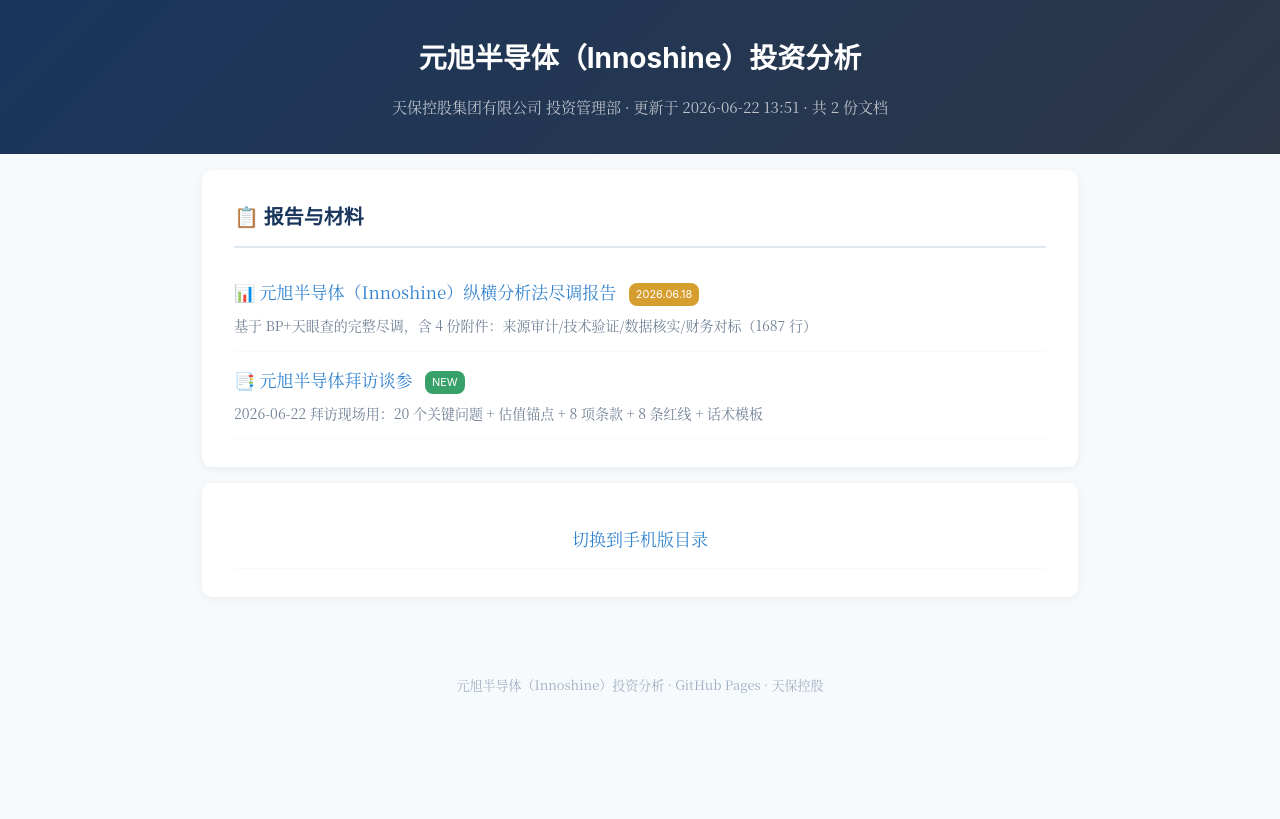
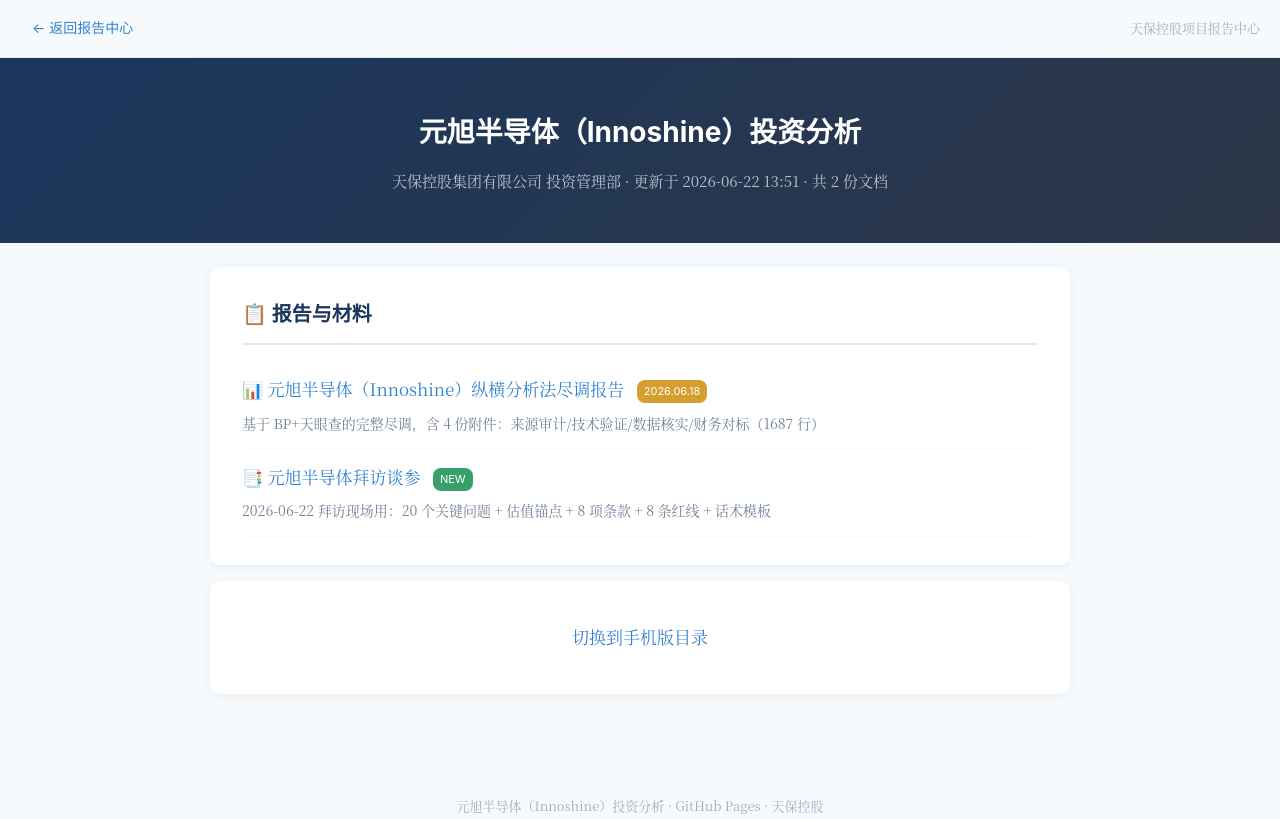
Before and after one commit to jinzhanxiang/innoshine-report, a plain HTML site: page index_m.html in a window 1280 px wide. Drawn offline with Linux system fonts and the light colour scheme.

Commit message:
feat: 手机版加「返回报告中心」入口

```diff
--- a/index_m.html
+++ b/index_m.html
@@ -7,10 +7,10 @@
 <style>
 *{margin:0;padding:0;box-sizing:border-box}
 body{font-family:"FangSong","仿宋","仿宋_GB2312","STFangsong","Songti SC","Noto Serif CJK SC",serif;color:#1a202c;background:#f7fafc;line-height:1.9;font-size:17px}
-.hero{background:linear-gradient(135deg,#1a365d,#2d3748);color:#fff;padding:32px 16px;text-align:center}
+.hero{background:linear-gradient(135deg,#1a365d,#2d3748);color:#fff;padding:48px 20px;text-align:center}
 .hero h1{font-size:28px;margin-bottom:8px;font-family:-apple-system,"PingFang SC","Microsoft YaHei","Noto Sans SC",sans-serif}
 .hero p{color:rgba(255,255,255,.7);font-size:15px;margin-top:8px}
-.container{max-width:900px;margin:16px auto;padding:0 12px 40px}
+.container{max-width:900px;margin:24px auto;padding:0 20px 60px}
 .card{background:#fff;border-radius:10px;box-shadow:0 2px 10px rgba(0,0,0,.06);padding:28px 32px;margin-bottom:16px}
 .card h2{font-size:20px;color:#1a365d;margin-bottom:16px;border-bottom:2px solid #e2e8f0;padding-bottom:10px;font-family:-apple-system,"PingFang SC","Microsoft YaHei","Noto Sans SC",sans-serif}
 .card a{display:block;color:#3182ce;text-decoration:none;font-size:17px;padding:12px 0;border-bottom:1px solid #f7fafc;transition:all .15s}
@@ -22,6 +22,11 @@
 </style>
 </head>
 <body>
+
+<div style="display:flex;justify-content:space-between;align-items:center;padding:10px 20px;background:#f7fafc;border-bottom:1px solid #e2e8f0">
+  <a href="https://jinzhanxiang.github.io/tianbao-projects/" style="display:inline-flex;align-items:center;gap:6px;color:#3182ce;text-decoration:none;font-size:14px;font-family:-apple-system,'PingFang SC','Microsoft YaHei','Noto Sans SC',sans-serif;padding:5px 12px;border-radius:6px;transition:all .15s" onmouseover="this.style.background='#ebf8ff'" onmouseout="this.style.background='transparent'">← 返回报告中心</a>
+  <span style="font-size:13px;color:#a0aec0">天保控股项目报告中心</span>
+</div>
 <div class="hero">
 <h1>元旭半导体（Innoshine）投资分析</h1>
 <p>天保控股集团有限公司 投资管理部 · 更新于 2026-06-22 13:51 · 共 2 份文档</p>
```
